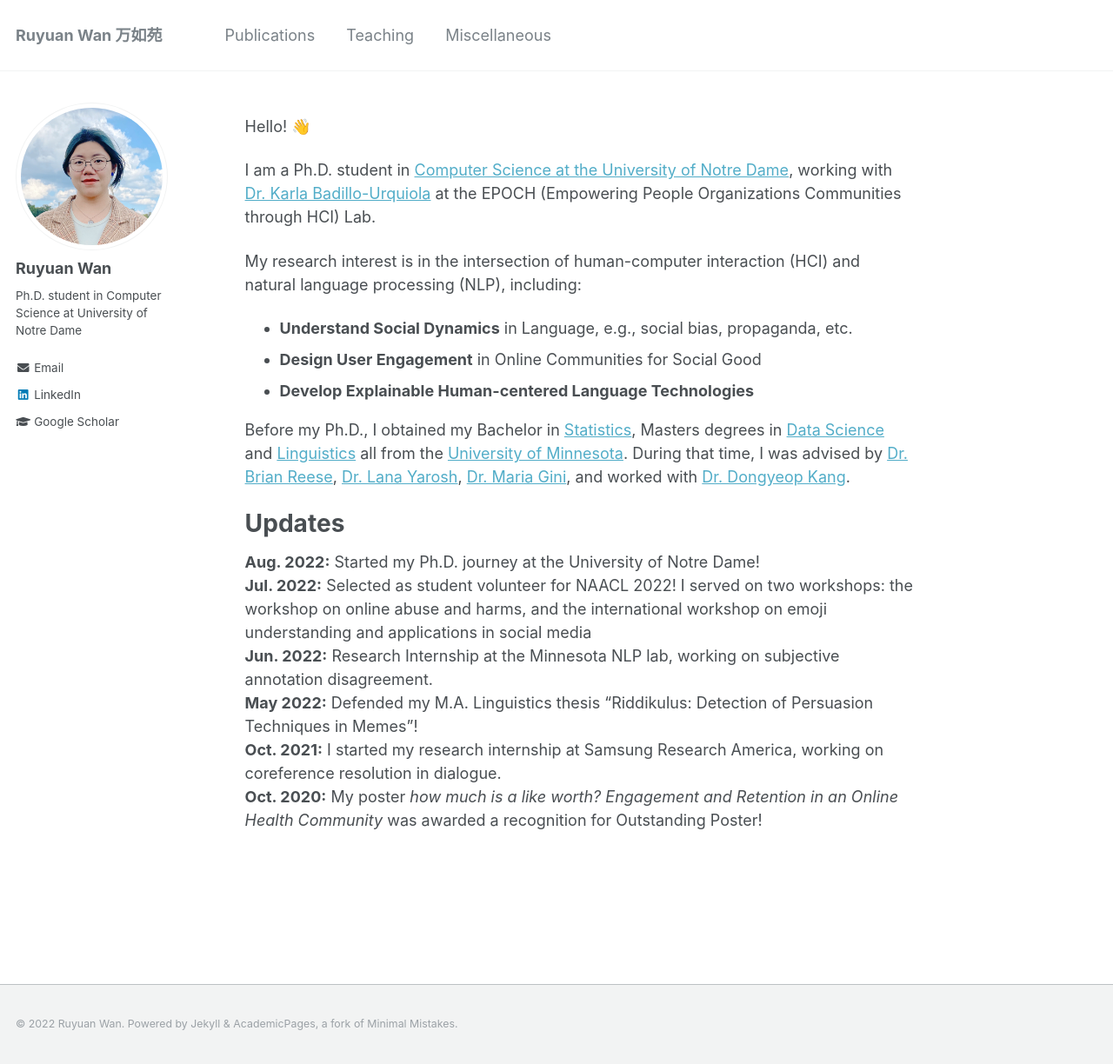
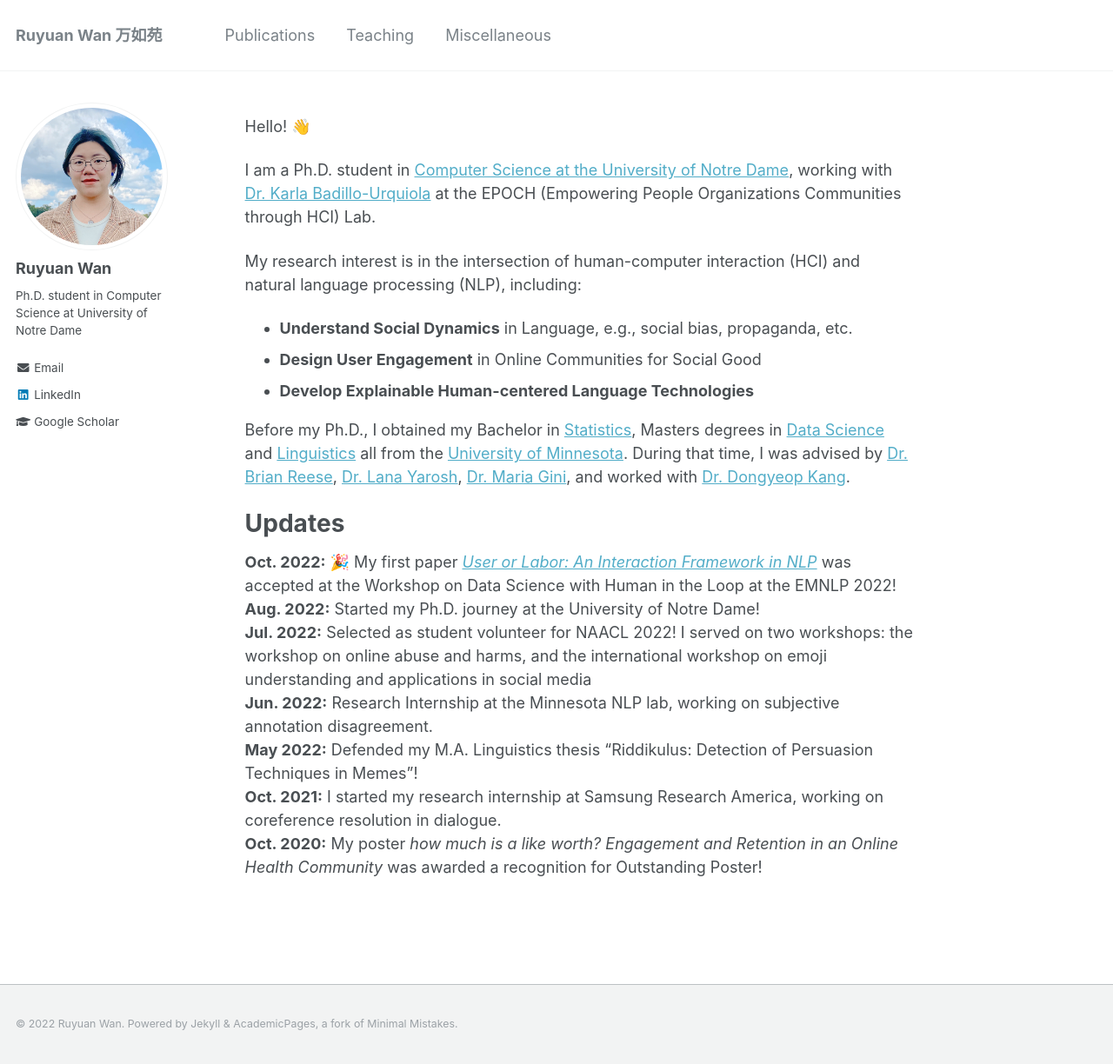
Before and after one commit to RuyuanWan/ruyuanwan.github.io, a Jekyll site: the page built from _pages/about.md, in a window 1280 px wide and 1224 px high. Shown: the whole window at 87% size. Built offline with Jekyll 4.4.1, drawn with Linux system fonts in a browser that asks for light colours.

Commit message:
Update about.md

```diff
--- a/_pages/about.md
+++ b/_pages/about.md
@@ -25,7 +25,7 @@ Before my Ph.D., I obtained my Bachelor in [Statistics](https://cla.umn.edu/stat
 
 Updates
 ======
-
+**Oct. 2022:** 🎉 My first paper [*User or Labor: An Interaction Framework in NLP*](https://arxiv.org/abs/2211.01553) was accepted at the Workshop on Data Science with Human in the Loop at the EMNLP 2022!
 **Aug. 2022:** Started my Ph.D. journey at the University of Notre Dame! <br/>
 **Jul. 2022:** Selected as student volunteer for NAACL 2022! I served on two workshops: the workshop on online abuse and harms, and the international workshop on emoji understanding and applications in social media
 **Jun. 2022:** Research Internship at the Minnesota NLP lab, working on subjective annotation disagreement. <br/>
```
